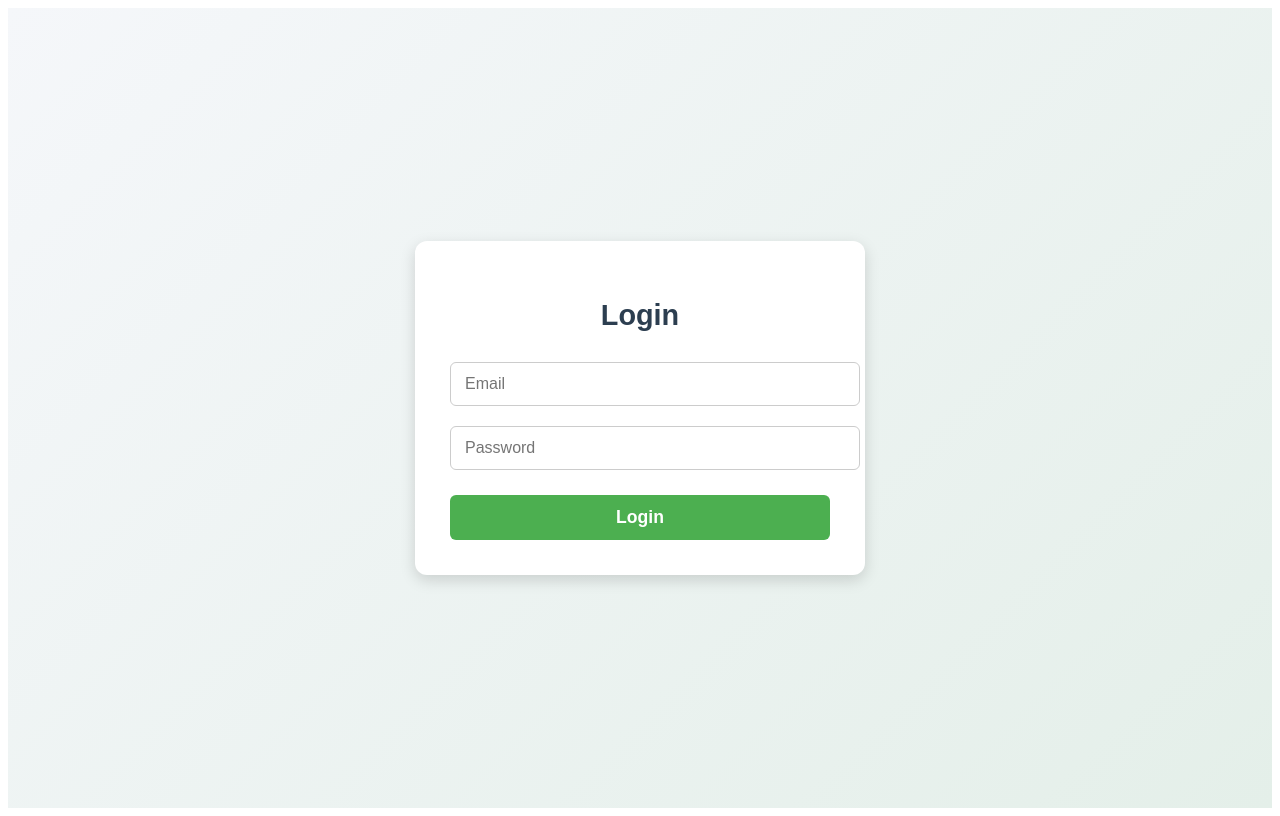
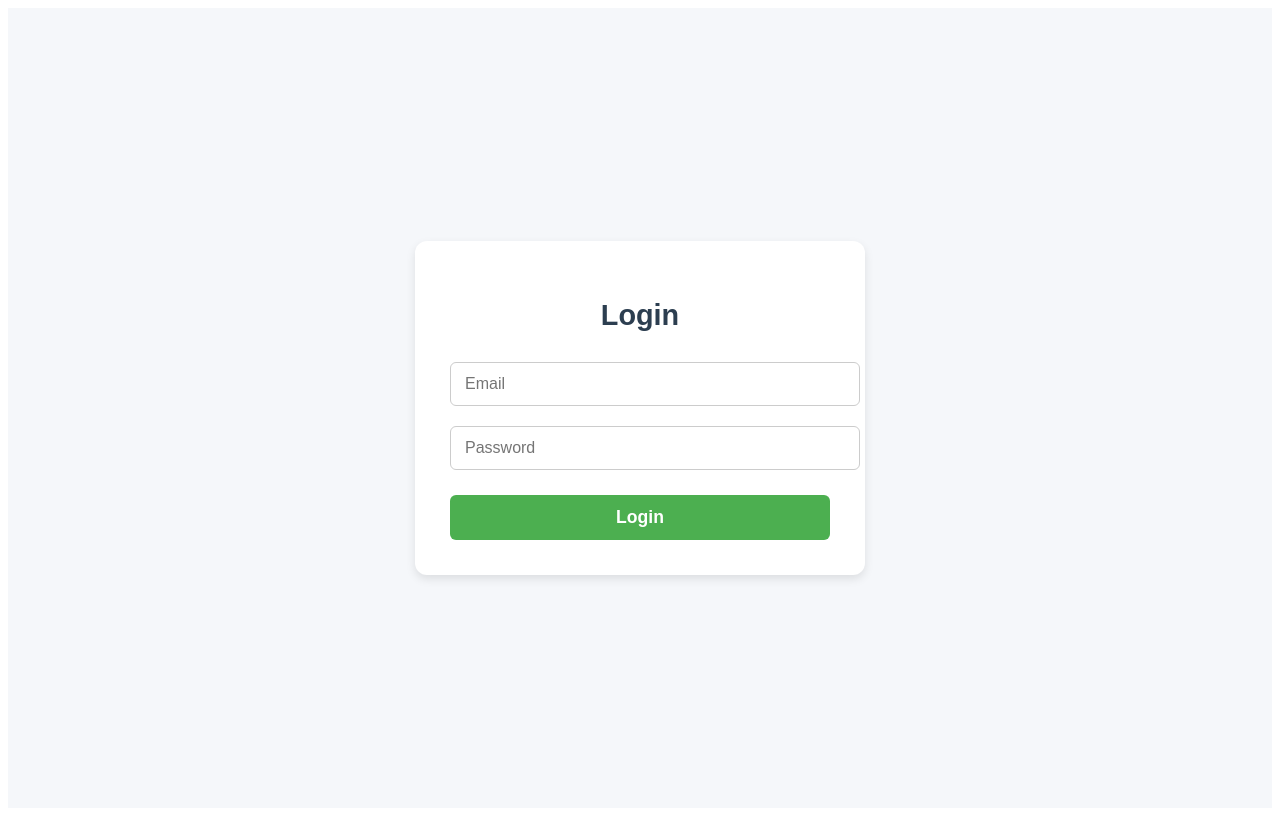
Before and after one commit to disco-09/TodoList, a React (Vite) app in the folder todolist/: page /#/login in a window 1280 px wide. Built offline with nearby package versions, Linux system fonts and the light colour scheme; sample sign-in values are in the browser's storage.

Commit message:
update source files

```diff
--- a/todolist/src/pages/Login.css
+++ b/todolist/src/pages/Login.css
@@ -4,9 +4,9 @@
   justify-content: center;
   align-items: center;
   min-height: 100vh;
-  background: linear-gradient(135deg, #f5f7fa, #e4efe9);
+  background: #f5f7fa;   /* clean solid background */
   font-family: Arial, sans-serif;
-  padding: 20px; /* Prevent content touching edges on mobile */
+  padding: 20px;
   box-sizing: border-box;
 }
 
@@ -15,7 +15,7 @@
   background: #fff;
   padding: 35px;
   border-radius: 12px;
-  box-shadow: 0 5px 15px rgba(0, 0, 0, 0.15);
+  box-shadow: 0 4px 10px rgba(0, 0, 0, 0.1); /* subtle shadow */
   width: 100%;
   max-width: 380px;
   text-align: center;
```
Also changed, not shown: 1 other file (tests, documents, lock files or other folders).
